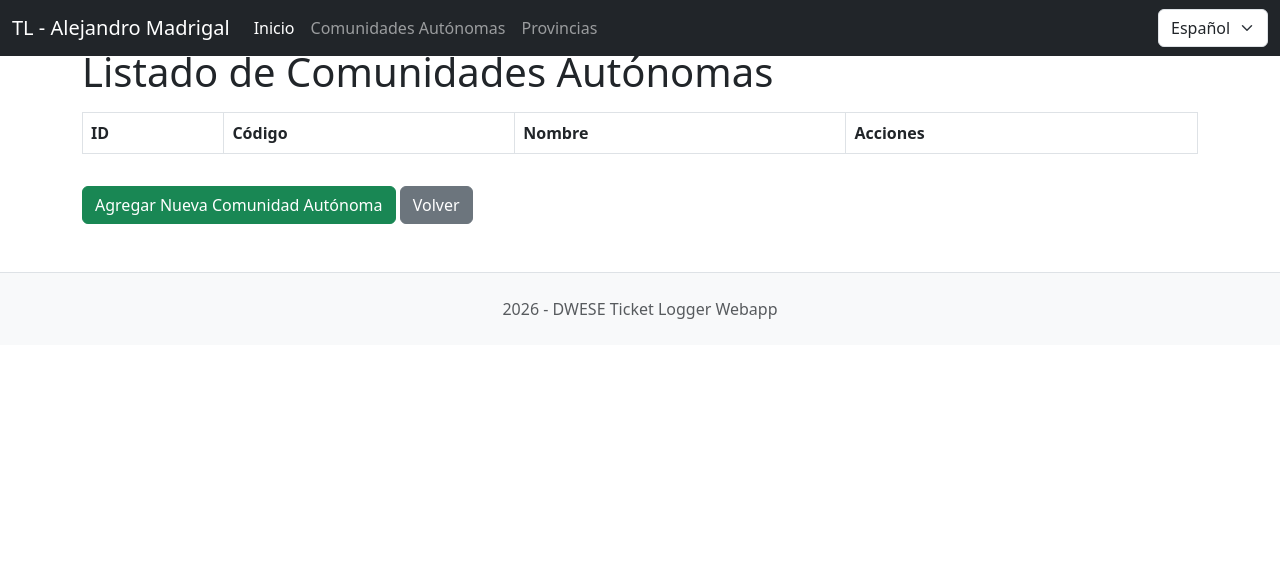
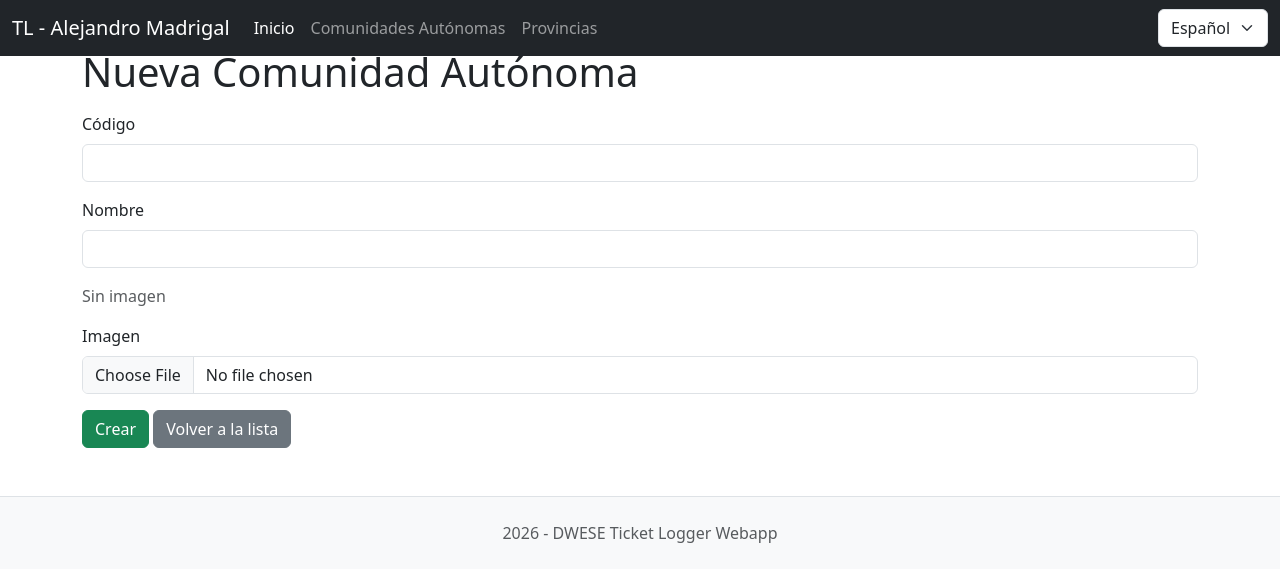
Before and after one commit to Garmadalex/dwese-ticket-logger-webapp, a Spring Boot app: page /regions/new in a window 1280 px wide. Shown: the top 582 px of the page. Run offline with Spring Boot 4, Linux system fonts and the light colour scheme; lists and menus that the app fills with data are empty.

Commit message:
Segunda Modificacion

```diff
--- a/src/main/java/org/alixar/daw2/Alejandro/dwese_ticket_logger_webapp/controllers/RegionController.java
+++ b/src/main/java/org/alixar/daw2/Alejandro/dwese_ticket_logger_webapp/controllers/RegionController.java
@@ -21,10 +21,6 @@ import java.util.List;
 import java.util.Locale;
 import java.util.Optional;
 
-/**
- * Controlador que maneja las operaciones CRUD para la entidad `Region`.
- * Utiliza `RegionDAO` para interactuar con la base de datos.
- */
 @Controller
 @RequestMapping("/regions")
 public class RegionController {
@@ -72,13 +68,15 @@ public class RegionController {
             Optional<Region> region = regionRepository.findById(id);
             if (region.isEmpty()) {
                 logger.warn("No se encontró la región con ID {}", id);
-                redirectAttributes.addFlashAttribute("errorMessage", "No se encontró la región.");
+                redirectAttributes.addFlashAttribute("errorMessage",
+                        messageSource.getMessage("msg.region-controller.edit.notFound", null, locale));
                 return "redirect:/regions";
             }
             model.addAttribute("region", region.get());
         } catch (DataAccessException e) {
             logger.error("Error al obtener la región con ID {}: {}", id, e.getMessage());
-            redirectAttributes.addFlashAttribute("errorMessage", "Error al obtener la región.");
+            redirectAttributes.addFlashAttribute("errorMessage",
+                    messageSource.getMessage("msg.region-controller.edit.error", null, locale));
             return "redirect:/regions";
         }
         return "region-form";
@@ -95,7 +93,7 @@ public class RegionController {
             }
             if (regionRepository.existsRegionByCode(region.getCode())) {
                 logger.warn("El código de la región {} ya existe.", region.getCode());
-                result.rejectValue("code", "msg.regioncontroller.insert.codeExist");
+                result.rejectValue("code", "msg.region-controller.insert.codeExist");
                 return "region-form";
             }
             if (!imageFile.isEmpty()) {
@@ -113,7 +111,7 @@ public class RegionController {
         } catch (DataAccessException e) {
             logger.error("Error al insertar la región {}: {}", region.getCode(), e.getMessage());
             redirectAttributes.addFlashAttribute("errorMessage",
-                    messageSource.getMessage("msg.regioncontroller.insert.error", null, locale));
+                    messageSource.getMessage("msg.region-controller.insert.error", null, locale));
         }
         return "redirect:/regions";
     }
@@ -129,7 +127,7 @@ public class RegionController {
             }
             if (regionRepository.existsRegionByCodeAndNotId(region.getCode(), region.getId())) {
                 logger.warn("El código de la región {} ya existe para otra región.", region.getCode());
-                result.rejectValue("code", "msg.regioncontroller.update.codeExist");
+                result.rejectValue("code", "msg.region-controller.update.codeExist");
                 return "region-form";
             }
             if (!imageFile.isEmpty()) {
@@ -147,7 +145,7 @@ public class RegionController {
         } catch (DataAccessException e) {
             logger.error("Error al actualizar la región con ID {}: {}", region.getId(), e.getMessage());
             redirectAttributes.addFlashAttribute("errorMessage",
-                    messageSource.getMessage("msg.regioncontroller.update.error", null, locale));
+                    messageSource.getMessage("msg.region-controller.update.error", null, locale));
         }
         return "redirect:/regions";
     }
@@ -169,12 +167,13 @@ public class RegionController {
                 logger.warn("No se encontró la región con ID {} para eliminar.", id);
             }
         } catch (DataIntegrityViolationException e) {
-            // Una región con provincias no se puede borrar por la clave ajena
             logger.warn("No se puede eliminar la región con ID {}: tiene provincias asociadas.", id);
-            redirectAttributes.addFlashAttribute("errorMessage", "No se puede eliminar una región que tiene provincias.");
+            redirectAttributes.addFlashAttribute("errorMessage",
+                    messageSource.getMessage("msg.region-controller.delete.hasProvinces", null, locale));
         } catch (DataAccessException e) {
             logger.error("Error al eliminar la región con ID {}: {}", id, e.getMessage());
-            redirectAttributes.addFlashAttribute("errorMessage", "Error al eliminar la región.");
+            redirectAttributes.addFlashAttribute("errorMessage",
+                    messageSource.getMessage("msg.region-controller.delete.error", null, locale));
         }
         return "redirect:/regions";
     }
--- a/src/main/resources/templates/region-form.html
+++ b/src/main/resources/templates/region-form.html
@@ -1,55 +1,59 @@
 <!DOCTYPE html>
 <html xmlns:th="http://www.thymeleaf.org">
-<head th:replace="~{fragments/head :: head('Ticket Logger - Listado de Comunidades Autónomas')}"></head>
+<head th:replace="~{fragments/head :: head('Ticket Logger - Comunidad Autónoma')}"></head>
 <body>
 
 <!-- Incluir el fragmento del header -->
 <header th:replace="~{fragments/header :: header}"></header>
 
 <main class="container mt-5">
-    <h1 th:text="#{msg.region.title}"></h1>
+    <h1 th:text="${region.id == null} ? #{msg.region-form.add} : #{msg.region-form.edit}"></h1>
 
     <!-- Muestra un mensaje de error si hay algún problema -->
     <div th:if="${errorMessage}" class="alert alert-danger">
         <p th:text="${errorMessage}"></p>
     </div>
 
-    <!-- Muestra la lista de regiones en una tabla -->
-    <table class="table table-bordered mt-3">
-        <thead>
-        <tr>
-            <th th:text="#{msg.region.id}"></th>
-            <th th:text="#{msg.region.code}"></th>
-            <th th:text="#{msg.region.name}"></th>
-            <th th:text="#{msg.region.actions}"></th>
-        </tr>
-        </thead>
-        <tbody>
-        <tr th:each="region : ${listRegions}">
-            <td th:text="${region.id}"></td>
-            <td th:text="${region.code}"></td>
-            <td th:text="${region.name}"></td>
-            <td>
-                <!-- Botón para editar -->
-                <a th:href="@{/regions/edit(id=${region.id})}" class="btn btn-primary btn-sm" th:text="#{msg.region.edit}"></a>
-                <!-- Botón para eliminar -->
-                <form th:action="@{/regions/delete}" method="post" class="d-inline">
-                    <input type="hidden" name="id" th:value="${region.id}"/>
-                    <!-- El texto traducido va en data-confirm: Thymeleaf no deja meter mensajes dentro de onclick -->
-                    <button type="submit" class="btn btn-danger btn-sm"
-                            th:attr="data-confirm=#{msg.region.confirm}"
-                            onclick="return confirm(this.dataset.confirm);"
-                            th:text="#{msg.region.delete}"></button>
-                </form>
-            </td>
-        </tr>
-        </tbody>
-    </table>
+    <!-- Si el id es null se inserta; si no, se actualiza -->
+    <form th:action="${region.id == null} ? @{/regions/insert} : @{/regions/update}"
+          th:object="${region}" method="post" enctype="multipart/form-data" class="mt-3">
 
-    <!-- Botón para añadir una nueva región -->
-    <a th:href="@{/regions/new}" class="btn btn-success mt-3" th:text="#{msg.region.add}"></a>
-    <!-- Volver a la página principal -->
-    <a href="#" th:href="@{/}" class="btn btn-secondary mt-3" th:text="#{msg.back}"></a>
+        <!-- Campos ocultos: id e imagen actual (para no perderla al editar sin subir otra) -->
+        <input type="hidden" th:field="*{id}"/>
+        <input type="hidden" th:field="*{image}"/>
+
+        <div class="mb-3">
+            <label for="code" class="form-label" th:text="#{msg.region-form.code}"></label>
+            <input type="text" id="code" th:field="*{code}" class="form-control"
+                   th:classappend="${#fields.hasErrors('code')} ? 'is-invalid'"/>
+            <div class="invalid-feedback" th:if="${#fields.hasErrors('code')}" th:errors="*{code}"></div>
+        </div>
+
+        <div class="mb-3">
+            <label for="name" class="form-label" th:text="#{msg.region-form.name}"></label>
+            <input type="text" id="name" th:field="*{name}" class="form-control"
+                   th:classappend="${#fields.hasErrors('name')} ? 'is-invalid'"/>
+            <div class="invalid-feedback" th:if="${#fields.hasErrors('name')}" th:errors="*{name}"></div>
+        </div>
+
+        <!-- Imagen actual, si existe -->
+        <div class="mb-3">
+            <img th:if="${region.image != null and !region.image.isEmpty()}"
+                 th:src="@{/uploads/{img}(img=${region.image})}" alt="" class="img-thumbnail"
+                 style="max-height: 150px;"/>
+            <p th:unless="${region.image != null and !region.image.isEmpty()}"
+               class="text-muted" th:text="#{msg.region.noImage}"></p>
+        </div>
+
+        <div class="mb-3">
+            <label for="imageFile" class="form-label" th:text="#{msg.region.image}"></label>
+            <input type="file" id="imageFile" name="imageFile" class="form-control" accept="image/*"/>
+        </div>
+
+        <button type="submit" class="btn btn-success"
+                th:text="${region.id == null} ? #{msg.region-form.create} : #{msg.region-form.update}"></button>
+        <a th:href="@{/regions}" class="btn btn-secondary" th:text="#{msg.region-form.returnback}"></a>
+    </form>
 </main>
 
 <!-- Incluir el fragmento del footer -->
```
